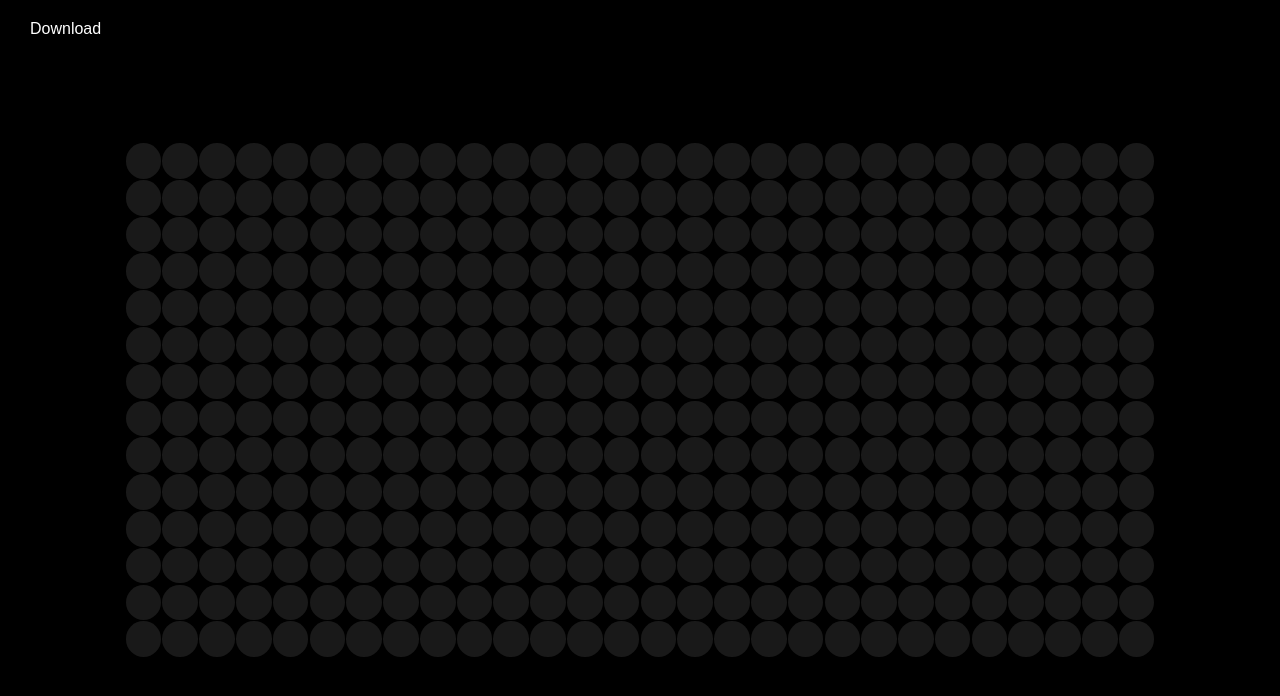
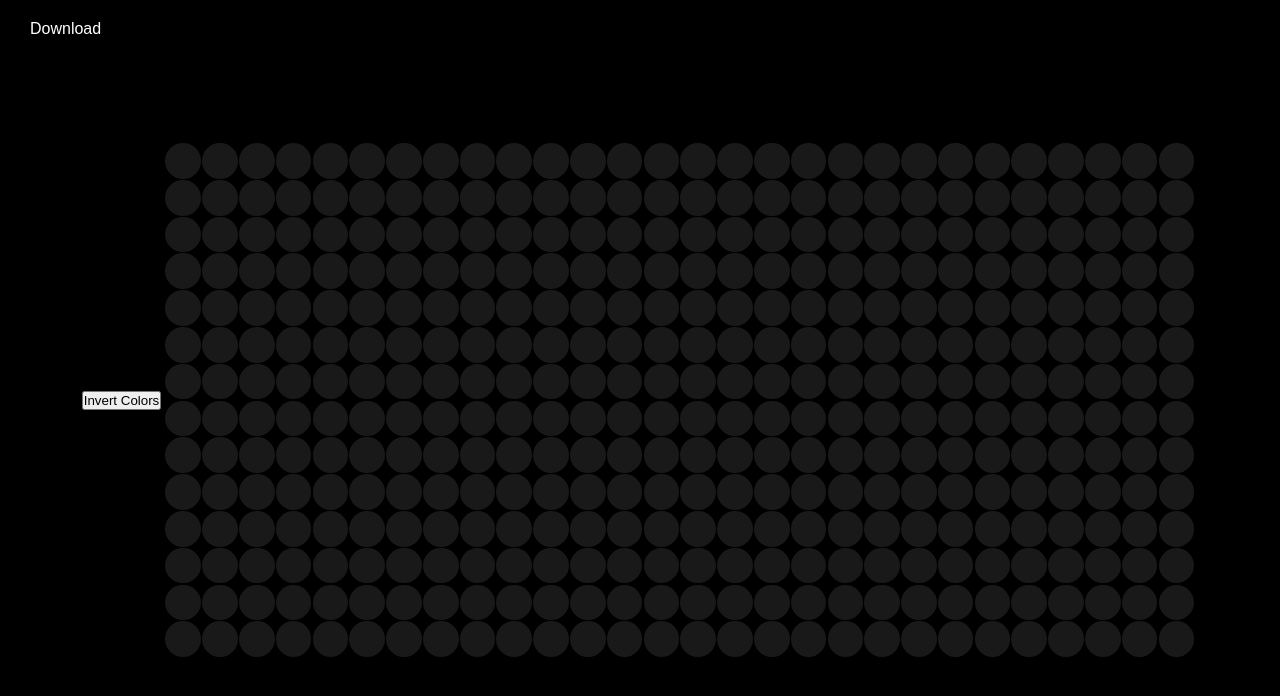
Before and after one commit to abhaanil/flipdots, a plain HTML site: page index.html in a window 1280 px wide. Drawn offline with Linux system fonts and the light colour scheme.

Commit message:
Update index.html

```diff
--- a/index.html
+++ b/index.html
@@ -3,11 +3,13 @@
 <head>
     <meta charset="UTF-8">
     <meta name="viewport" content="width=device-width, initial-scale=1.0">
-    <title>Flipdots</title>
+    <title>Grid of Circles</title>
     <link rel="stylesheet" href="styles.css">
 </head>
 <body>
     <button id="downloadBtn">Download</button>
+    <button id="invertBtn">Invert Colors</button>
+
     <div class="container">
         <div class="grid" id="circleGrid">
             <!-- Circles will be generated here using JavaScript -->
```
